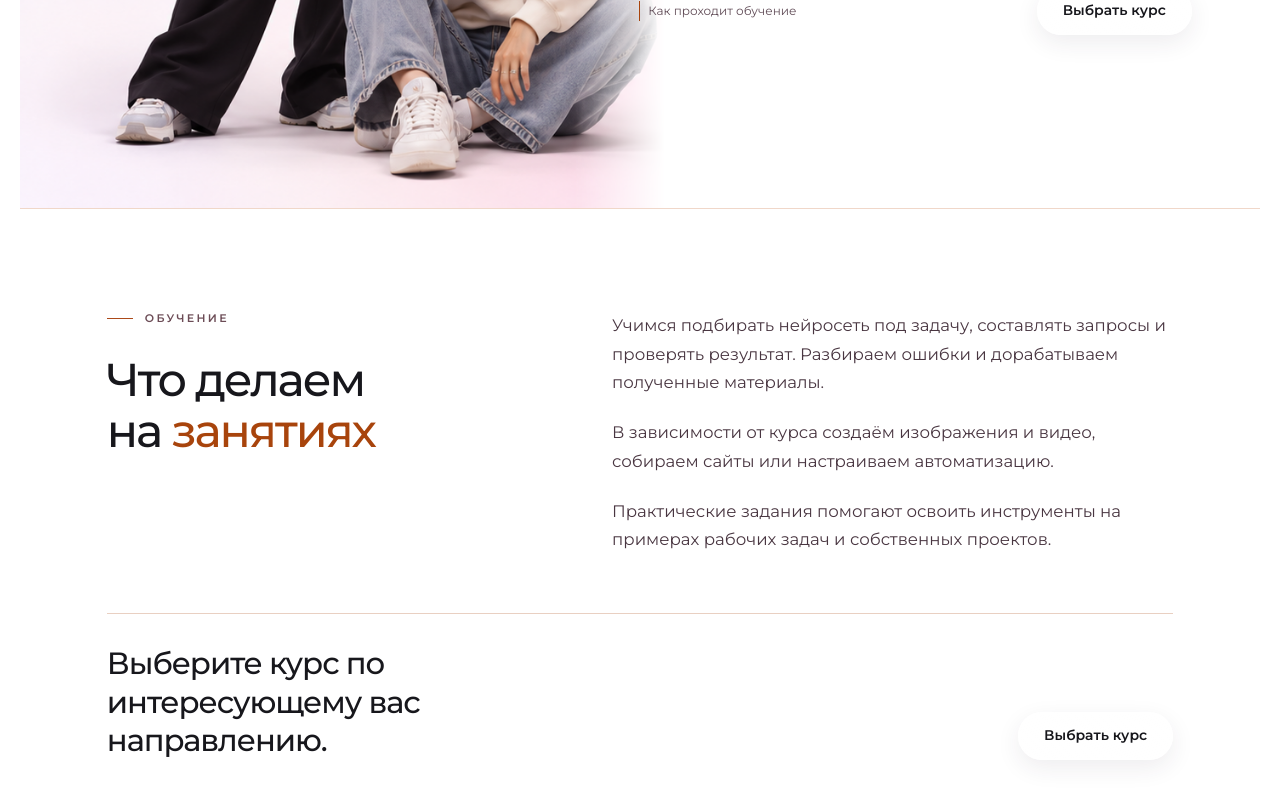
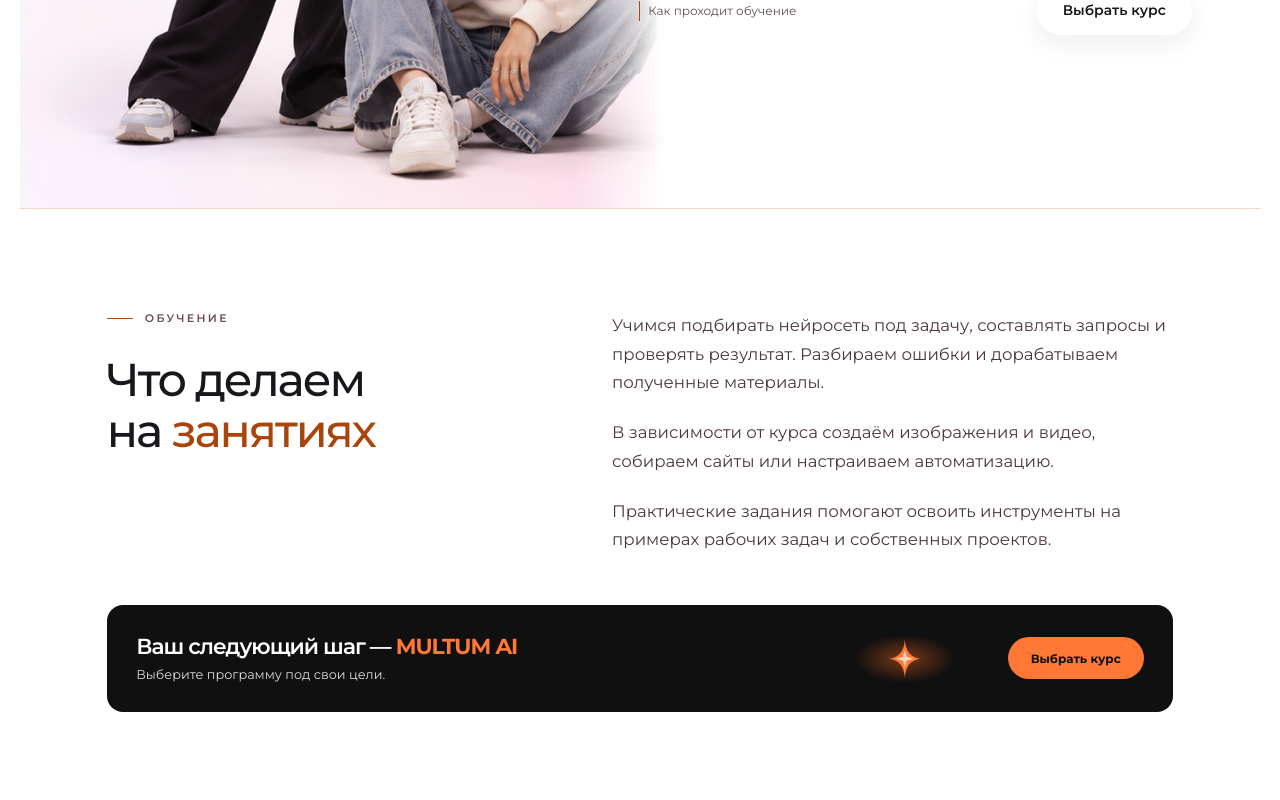
Before and after one commit to fuks19200-ctrl/09, a Next.js app: page / in a window 1280 px wide. Shown: the part 1393-2193 px from the top of the page. Built offline with nearby package versions, Linux system fonts and the light colour scheme.

Commit message:
Replace About closing block with compact black and orange course CTA

```diff
--- a/app/components/AboutContent.tsx
+++ b/app/components/AboutContent.tsx
@@ -27,9 +27,29 @@ export default function AboutContent({ embedded = false }: { embedded?: boolean
             <p>Практические задания помогают освоить инструменты на примерах рабочих задач и собственных проектов.</p>
           </div>
         </div>
-        <div className="about-mission">
-          <p>Выберите курс по интересующему вас направлению.</p>
-          <a className="button button--glass founders-cta" href="/courses/">Выбрать курс</a>
+        <div className="about-course-banner">
+          <div className="about-course-banner__copy">
+            <p className="about-course-banner__title">Ваш следующий шаг — <strong>MULTUM AI</strong></p>
+            <p className="about-course-banner__subtitle">Выберите программу под свои цели.</p>
+          </div>
+          <svg className="about-course-banner__spark" viewBox="0 0 160 64" aria-hidden="true">
+            <defs>
+              <radialGradient id="about-cta-glow">
+                <stop stopColor="#FF6B21" stopOpacity=".44" />
+                <stop offset="1" stopColor="#FF6B21" stopOpacity="0" />
+              </radialGradient>
+              <linearGradient id="about-cta-ray">
+                <stop stopColor="#FF6B21" stopOpacity="0" />
+                <stop offset=".5" stopColor="#FF874A" stopOpacity=".9" />
+                <stop offset="1" stopColor="#FF6B21" stopOpacity="0" />
+              </linearGradient>
+            </defs>
+            <ellipse cx="80" cy="32" rx="52" ry="25" fill="url(#about-cta-glow)" />
+            <path d="M0 32H160" stroke="url(#about-cta-ray)" />
+            <path d="M80 12Q81 30 96 32Q81 34 80 52Q79 34 64 32Q79 30 80 12Z" fill="#FF7935" />
+            <path d="M80 23L82 30L89 32L82 34L80 41L78 34L71 32L78 30Z" fill="#FFD6B5" />
+          </svg>
+          <a className="about-course-banner__button" href="/courses/">Выбрать курс</a>
         </div>
       </section>
     </>
--- a/app/globals.css
+++ b/app/globals.css
@@ -419,3 +419,64 @@ body:has(.courses-page) { overflow-x: hidden; overflow-y: auto; }
 @media (max-width: 680px) { .courses-screen { padding: 86px 5% 32px; } .courses-directions { padding-top: 42px; } .specialty-grid { grid-template-columns: repeat(2,minmax(0,1fr)); gap: 10px; } .specialty-art { height: 100px; } .specialty-content { padding: 12px; } .courses-help { flex-wrap: wrap; } }
 @media (max-width: 350px) { .specialty-grid { grid-template-columns: 1fr; } }
 @media (prefers-reduced-motion: reduce) { .course-action { transition: none; } }
+
+
+/* Compact editorial CTA: black, warm orange, no separate section. */
+.about-course-banner {
+  position: relative;
+  isolation: isolate;
+  overflow: hidden;
+  display: grid;
+  grid-template-columns: minmax(0,1fr) clamp(60px,12vw,180px) auto;
+  align-items: center;
+  gap: clamp(12px,2vw,30px);
+  max-width: 1240px;
+  margin: clamp(30px,4vw,58px) auto 0;
+  padding: clamp(18px,1.8vw,26px) clamp(20px,2.3vw,34px);
+  border-radius: 16px;
+  background: #101011;
+  color: #fff;
+}
+.about-course-banner__copy { min-width: 0; }
+.about-course-banner__title {
+  margin: 0 0 5px;
+  color: #fff;
+  font-size: clamp(17px,1.7vw,25px);
+  line-height: 1.25;
+  font-weight: 550;
+  letter-spacing: -.045em;
+}
+.about-course-banner__title strong { font-weight: 650; color: #FF7835; }
+.about-course-banner__subtitle {
+  margin: 0;
+  font-size: clamp(11px,1vw,14px);
+  line-height: 1.5;
+  color: #dfdddd;
+}
+.about-course-banner__spark { display: block; width: 100%; height: auto; max-height: 64px; pointer-events: none; }
+.about-course-banner__button {
+  display: inline-flex;
+  justify-content: center;
+  align-items: center;
+  min-height: 42px;
+  padding: 11px 23px;
+  border-radius: 999px;
+  background: #FF7835;
+  color: #101011;
+  font-size: 12px;
+  font-weight: 650;
+  white-space: nowrap;
+  text-decoration: none;
+  transition: background .18s ease;
+}
+.about-course-banner__button:hover { background: #FF9B65; }
+.about-course-banner__button:focus-visible { outline: 2px solid white; outline-offset: 4px; }
+@media (max-width: 760px) {
+  .about-course-banner { grid-template-columns: minmax(0,1fr) auto; }
+  .about-course-banner__spark { display: none; }
+}
+@media (max-width: 480px) {
+  .about-course-banner { grid-template-columns: minmax(0,1fr); gap: 16px; padding: 20px; border-radius: 14px; }
+  .about-course-banner__button { justify-self: start; }
+}
+@media (prefers-reduced-motion: reduce) { .about-course-banner__button { transition: none; } }
```
